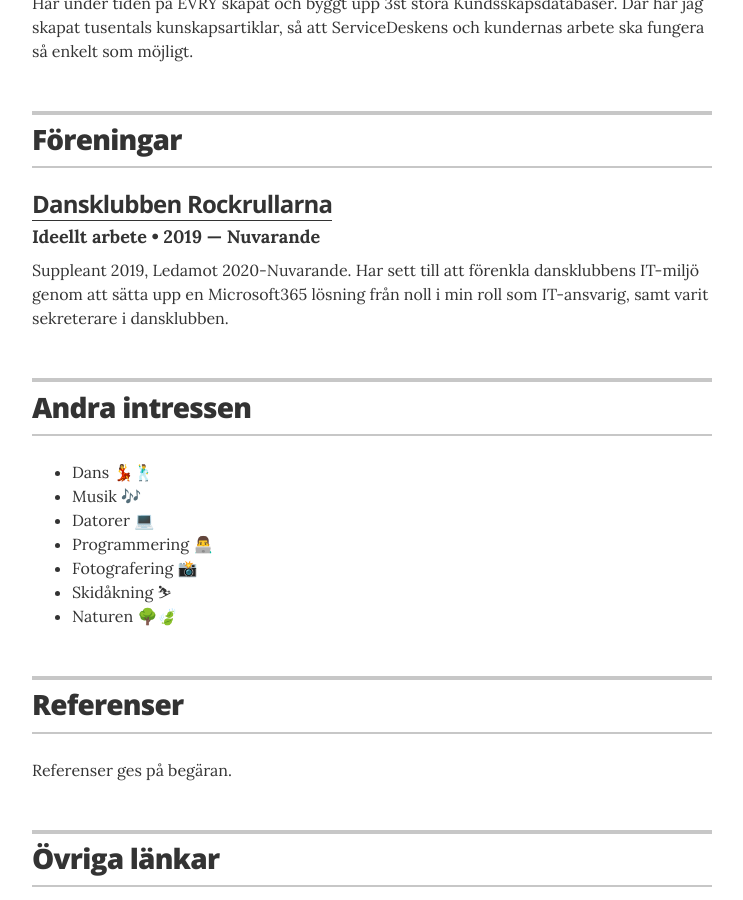
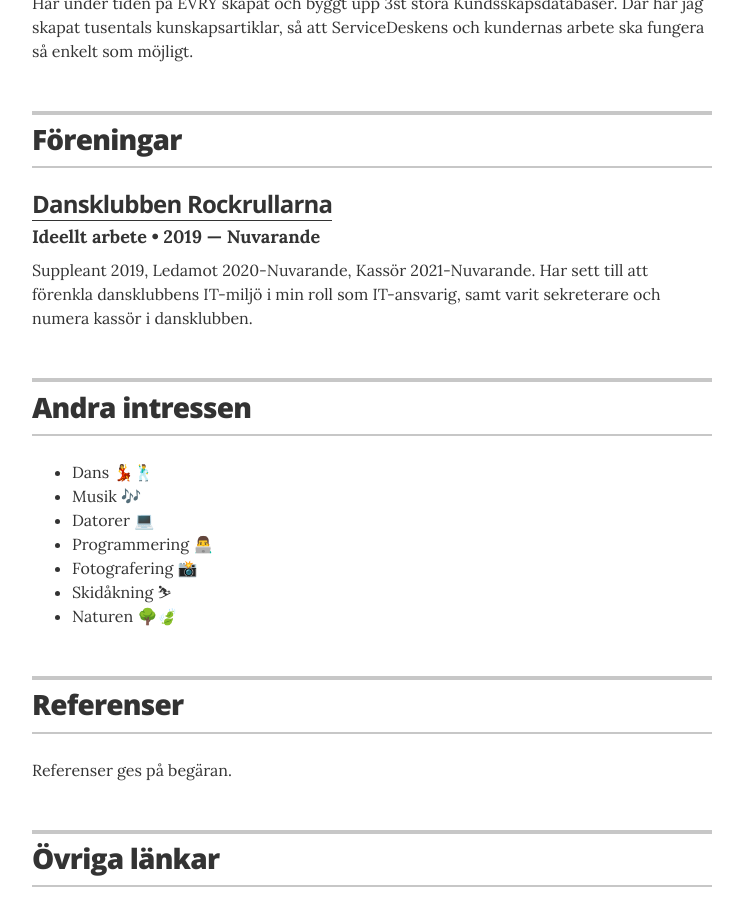
Before and after one commit to pownas/CV, a Jekyll site: the page built from index.html, in a window 1280 px wide and 900 px high, scrolled down 2497 px. Shown: the whole window, without its empty margins (268-1011 px from the left). Built offline with Jekyll 4.4.1, drawn with Linux system fonts in a browser that asks for light colours.

Commit message:
Uppdatering av föreningsinformation

```diff
--- a/_data/associations.yml
+++ b/_data/associations.yml
@@ -5,4 +5,4 @@
   role: "Ideellt arbete"
   year: "2019 &mdash; Nuvarande"
   url: "https://www.rockrullarna.se/"
-  summary: "Suppleant 2019, Ledamot 2020-Nuvarande. Har sett till att förenkla dansklubbens IT-miljö genom att sätta upp en Microsoft365 lösning från noll i min roll som IT-ansvarig, samt varit sekreterare i dansklubben. "
+  summary: "Suppleant 2019, Ledamot 2020-Nuvarande, Kassör 2021-Nuvarande. Har sett till att förenkla dansklubbens IT-miljö i min roll som IT-ansvarig, samt varit sekreterare och numera kassör i dansklubben. "
```
